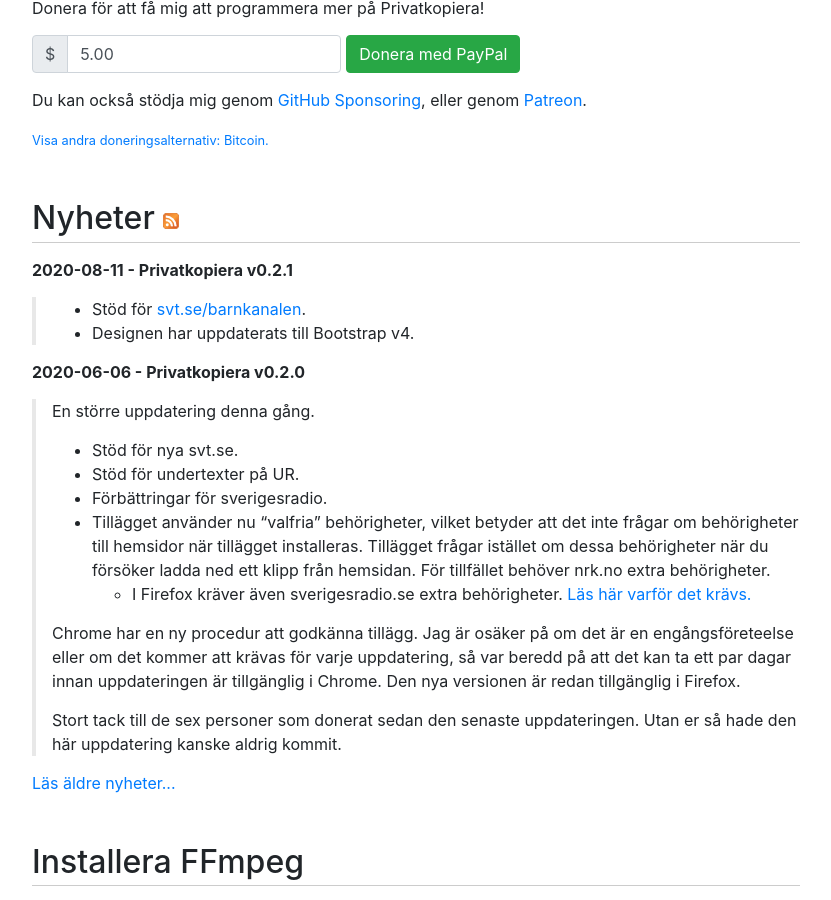
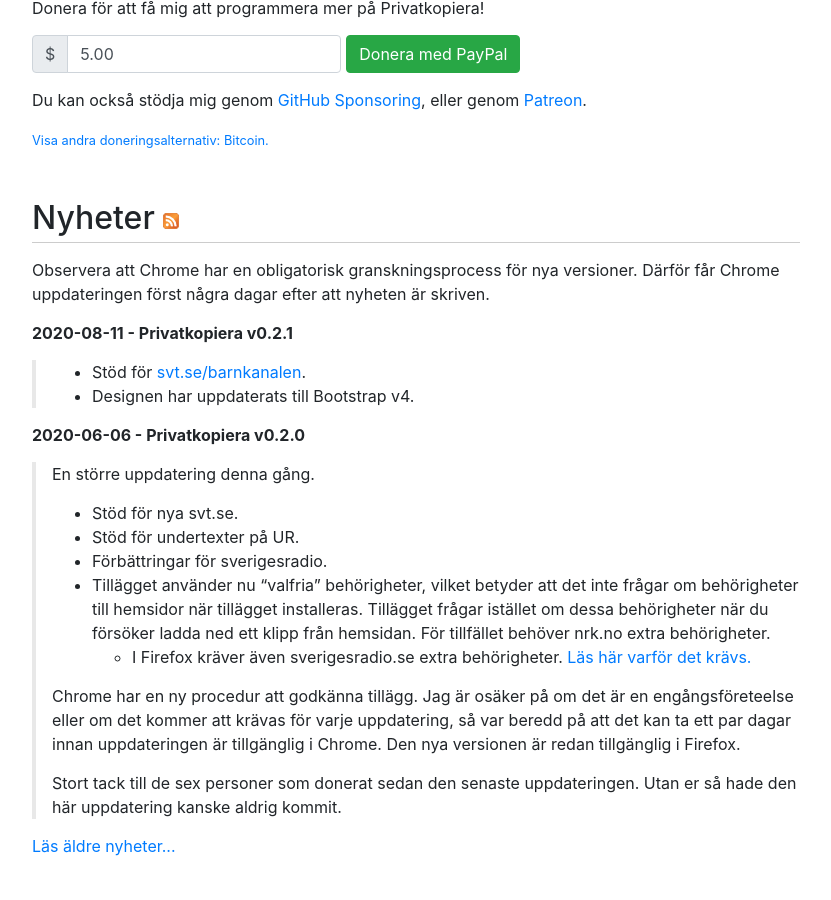
Before and after one commit to stefansundin/privatkopiera, a Jekyll site: the page built from index.html, in a window 1280 px wide and 900 px high, scrolled down 1254 px. Shown: the whole window, without its empty margins (224-1055 px from the left). Built offline with Jekyll 4.4.1, drawn with Linux system fonts in a browser that asks for light colours.

Commit message:
Chrome has slow updates now (the tables have turned with Firefox). Google is trying to make developers miserable and they are succeeding.

```diff
--- a/index.html
+++ b/index.html
@@ -104,6 +104,8 @@
 
 
     <h2 id="news">Nyheter <a href="feed.xml"><img src="img/feed.png" alt="RSS flöde"></a></h2>
+
+    <p>Observera att Chrome har en obligatorisk granskningsprocess för nya versioner. Därför får Chrome uppdateringen först några dagar efter att nyheten är skriven.</p>
 
     {% for post in site.posts limit:2 %}
     <p><strong>{{ post.date | date: "%Y-%m-%d" }} - {{ post.title }}</strong></p>
```
